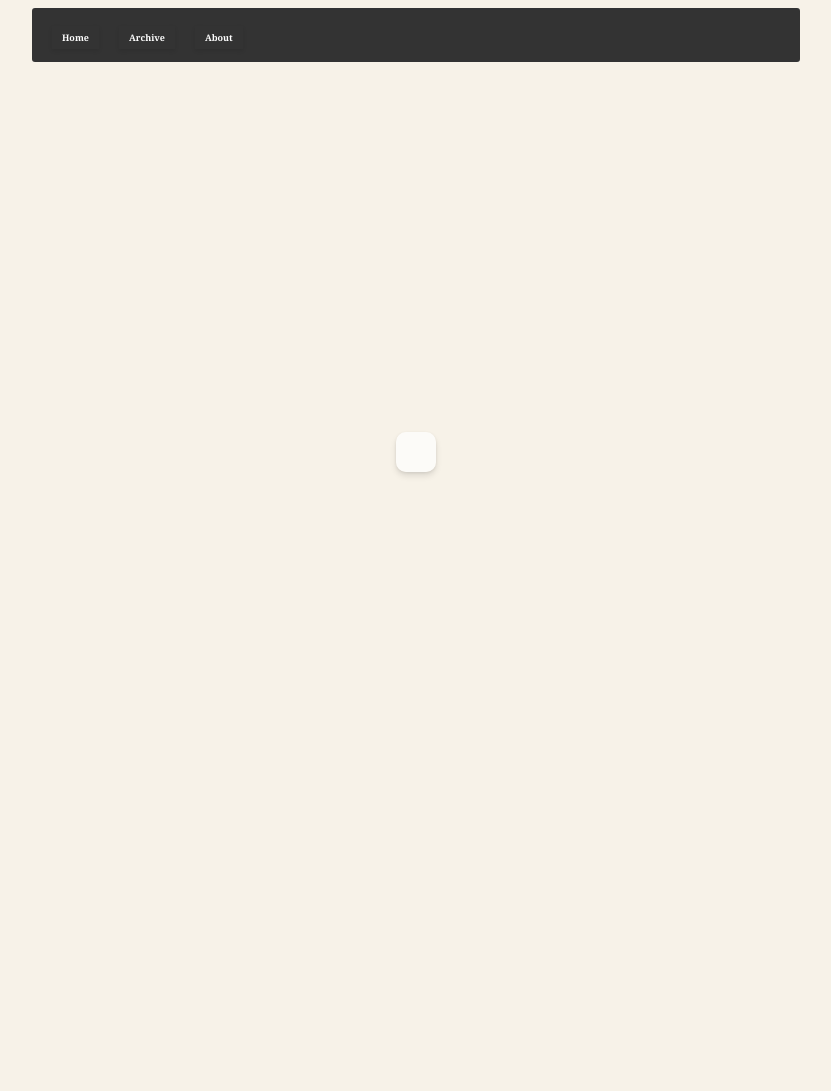
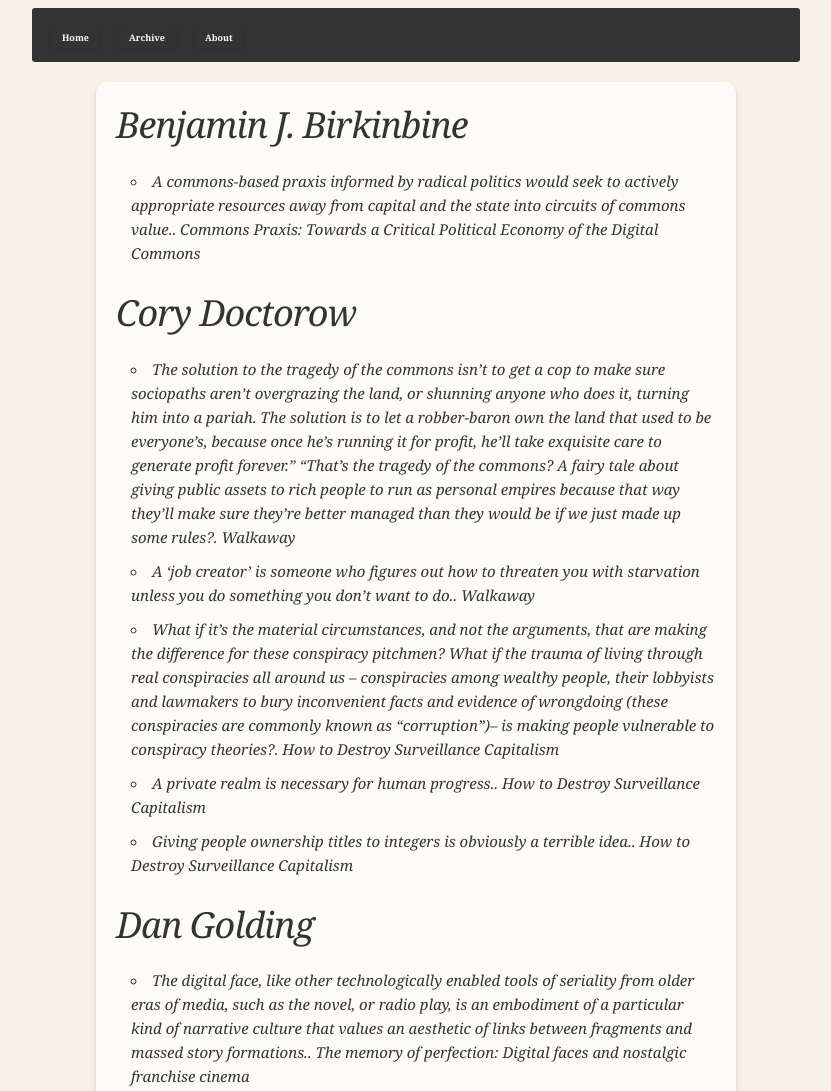
Before and after one commit to jmillerv/aphor, a plain HTML site: page archive.html in a window 1280 px wide. Shown: the top 1091 px of the page, without its empty margins (224-1055 px from the left). Before the commit the page ends 840 px from the top, so only its background shows below. Drawn offline with nearby package versions, Linux system fonts and the light colour scheme.

Commit message:
fix: close script tag

```diff
--- a/archive.html
+++ b/archive.html
@@ -24,7 +24,7 @@
 </body>
 <script type="module" src="js/header.js"></script>
 <script type="module" src="js/nav.js"></script>
-<script type="module" src="js/env.js">
+<script type="module" src="js/env.js"></script>
 <script type="module" src="js/archive.js"></script>
 <script>
     document.addEventListener('DOMContentLoaded', function() {
```
